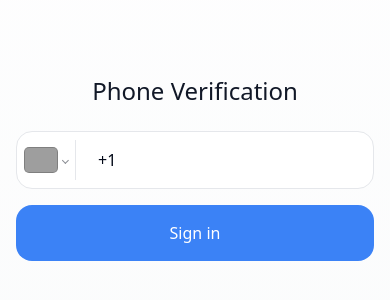
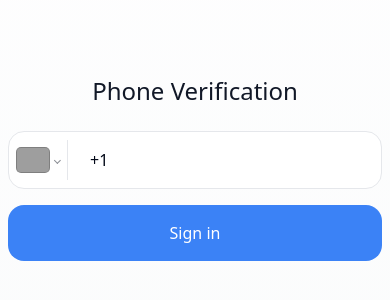
Before and after one commit to myloginsoftware/globe-confirmation-buddy, a React (Vite) app: page / in a window 390 px wide. Shown: the part 254-554 px from the top of the page. Built offline with nearby package versions, Linux system fonts and the light colour scheme; grey boxes are pictures that could not be loaded.

Commit message:
Improve mobile responsiveness and country code selection
This commit addresses the mobile responsiveness of the phone verification page, making it more user-friendly on smaller screens.  It also modifies the country code selection to allow for any country code.

```diff
--- a/src/pages/Index.tsx
+++ b/src/pages/Index.tsx
@@ -26,8 +26,8 @@ const Index = () => {
   };
 
   return (
-    <div className="min-h-screen flex items-center justify-center bg-gradient-to-b from-white to-gray-50 px-4">
-      <div className="w-full max-w-2xl space-y-6">
+    <div className="min-h-screen flex items-center justify-center bg-gradient-to-b from-white to-gray-50 px-2 sm:px-4">
+      <div className="w-full max-w-3xl space-y-6">
         <h1 className="text-2xl font-medium text-center text-gray-900">
           Phone Verification
         </h1>
@@ -36,7 +36,7 @@ const Index = () => {
           <div className="phone-input-container w-full">
             <PhoneInput
               international
-              countryCallingCodeEditable={false}
+              countryCallingCodeEditable={true}
               defaultCountry="US"
               value={phoneNumber}
               onChange={setPhoneNumber}
```
